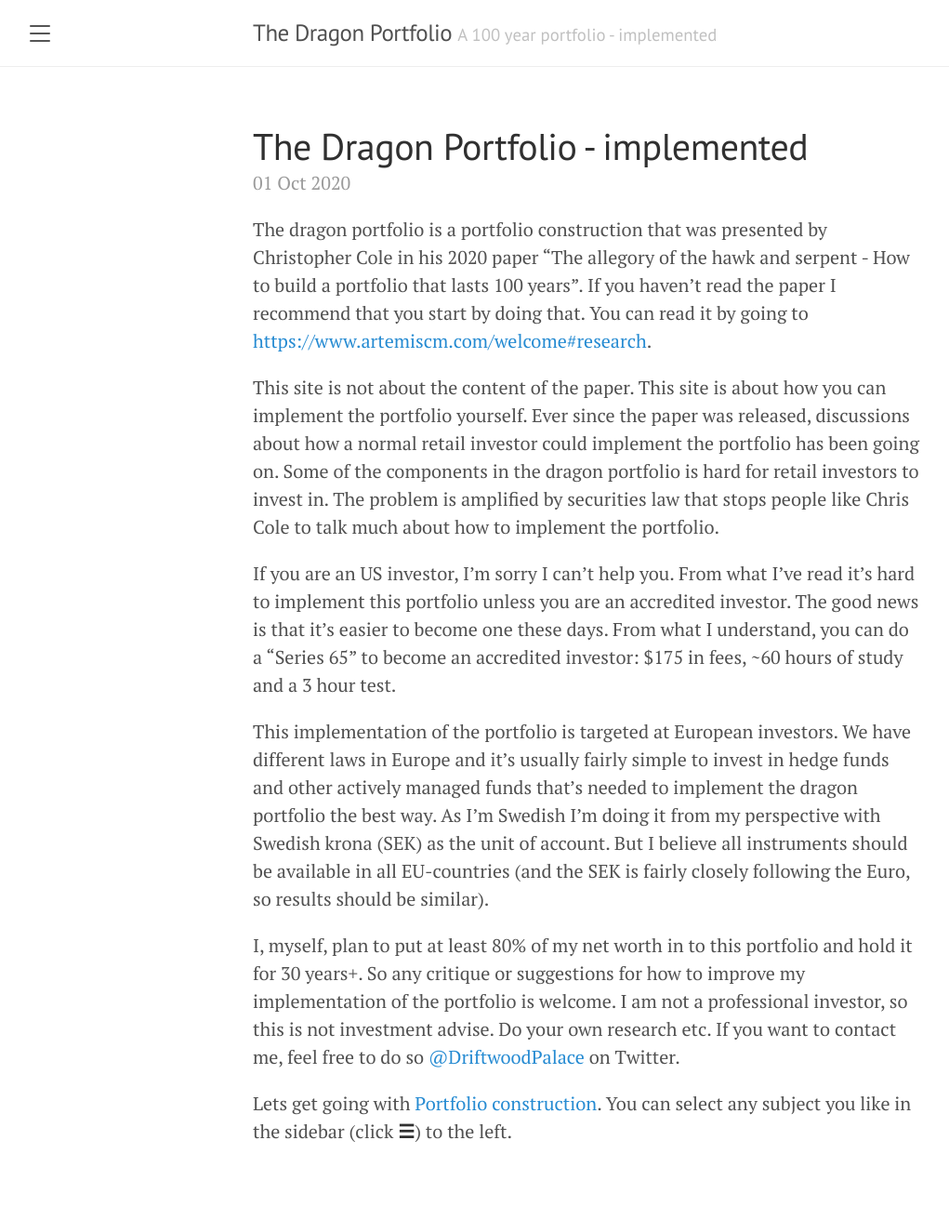
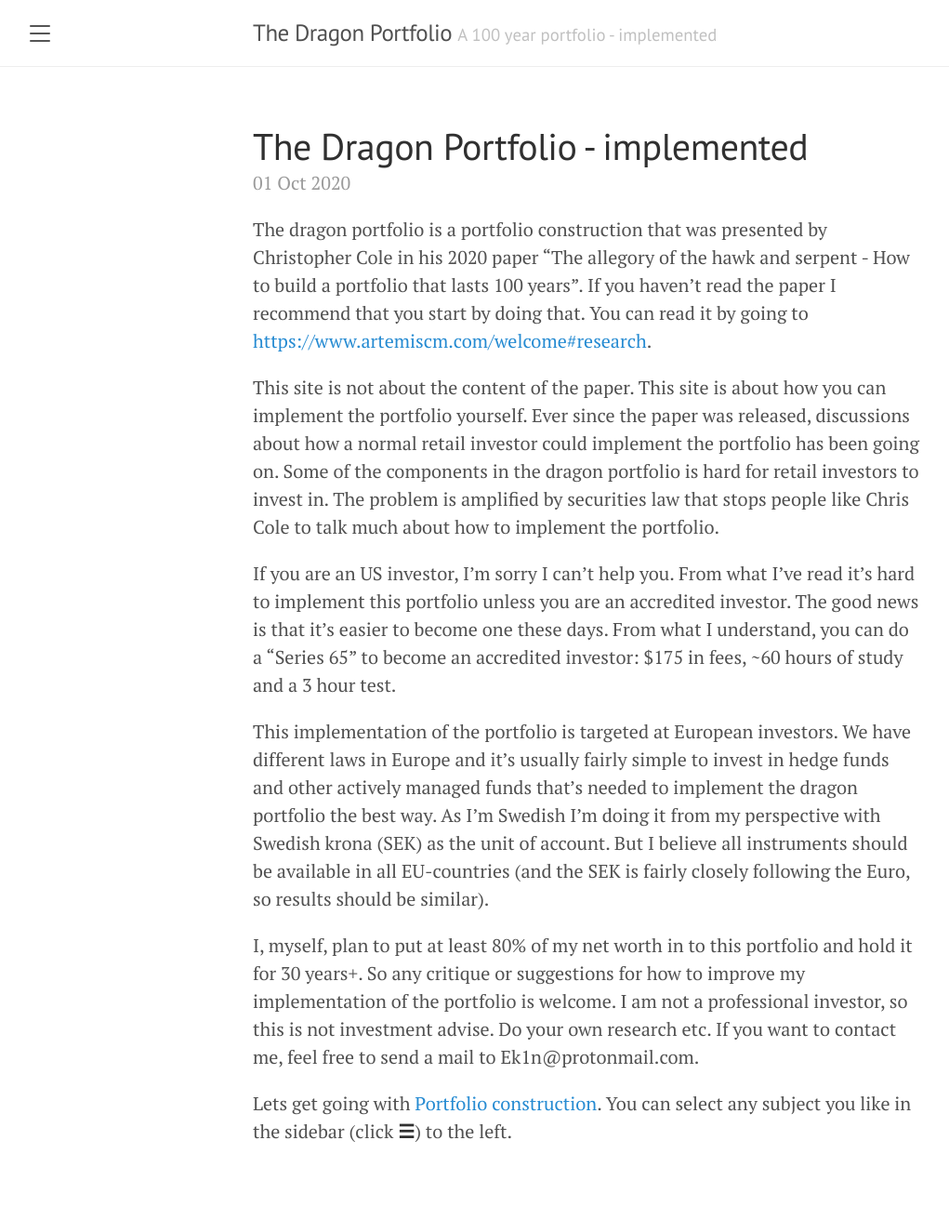
Before and after one commit to DriftwoodPalace/Dragon-Portfolio, a Jekyll site: the page built from _posts/2020-10-01-introducing-lanyon.md, in a window 1280 px wide. Shown: the whole page at 93% size, without its empty margins (8-1029 px from the left). Built offline with Jekyll 4.4.1, drawn with Linux system fonts in a browser that asks for light colours.

Commit message:
Add files via upload

```diff
--- a/_posts/2020-10-01-introducing-lanyon.md
+++ b/_posts/2020-10-01-introducing-lanyon.md
@@ -11,7 +11,7 @@
 
 This implementation of the portfolio is targeted at European investors. We have different laws in Europe and it's usually fairly simple to invest in hedge funds and other actively managed funds that's needed to implement the dragon portfolio the best way. As I'm Swedish I'm doing it from my perspective with Swedish krona (SEK) as the unit of account. But I believe all instruments should be available in all EU-countries (and the SEK is fairly closely following the Euro, so results should be similar).
 
-I, myself, plan to put at least 80% of my net worth in to this portfolio and hold it for 30 years+. So any critique or suggestions for how to improve my implementation of the portfolio is welcome. I am not a professional investor, so this is not investment advise. Do your own research etc. If you want to contact me, feel free to do so [@DriftwoodPalace](https://twitter.com/DriftwoodPalace) on Twitter.
+I, myself, plan to put at least 80% of my net worth in to this portfolio and hold it for 30 years+. So any critique or suggestions for how to improve my implementation of the portfolio is welcome. I am not a professional investor, so this is not investment advise. Do your own research etc. If you want to contact me, feel free to send a mail to Ek1n@protonmail.com.
 
 
 Lets get going with [Portfolio construction](/Dragon-Portfolio/portfolio-construction). You can select any subject you like in the sidebar (click **☰**) to the left.
```
